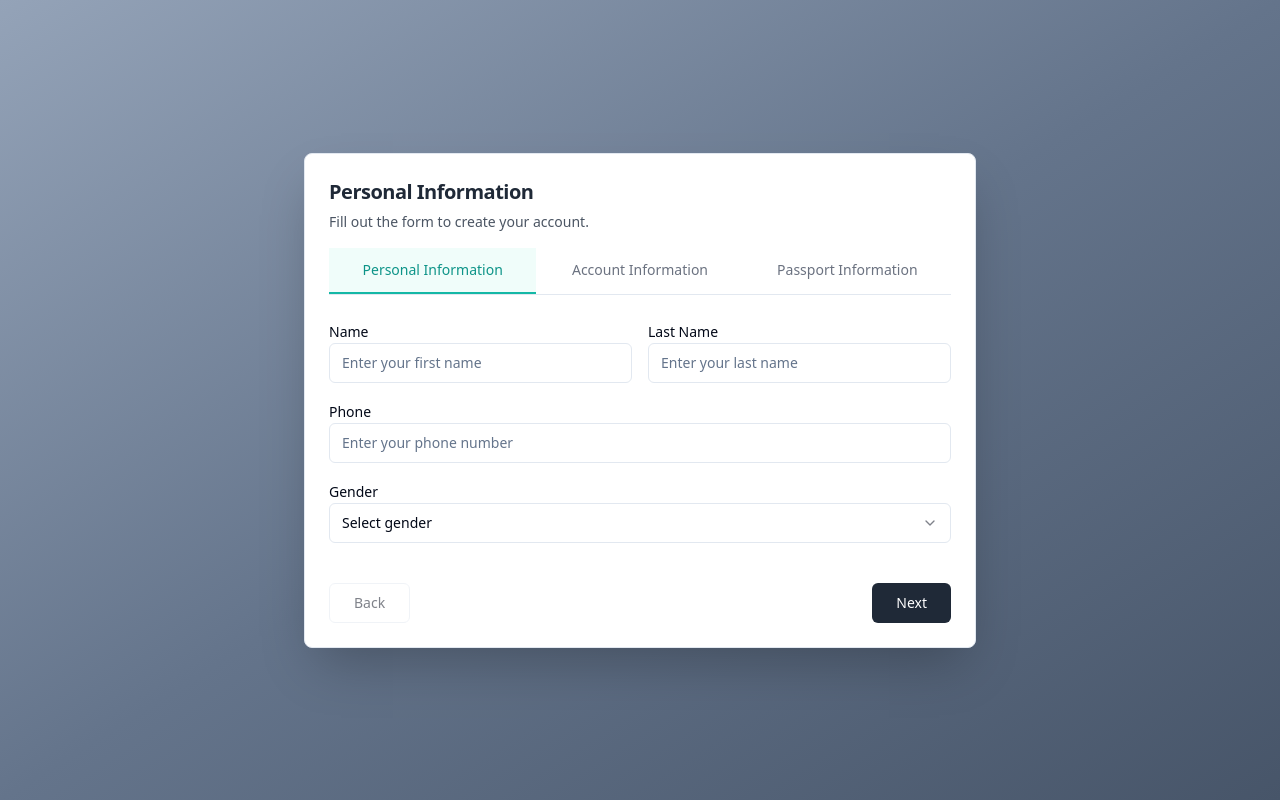
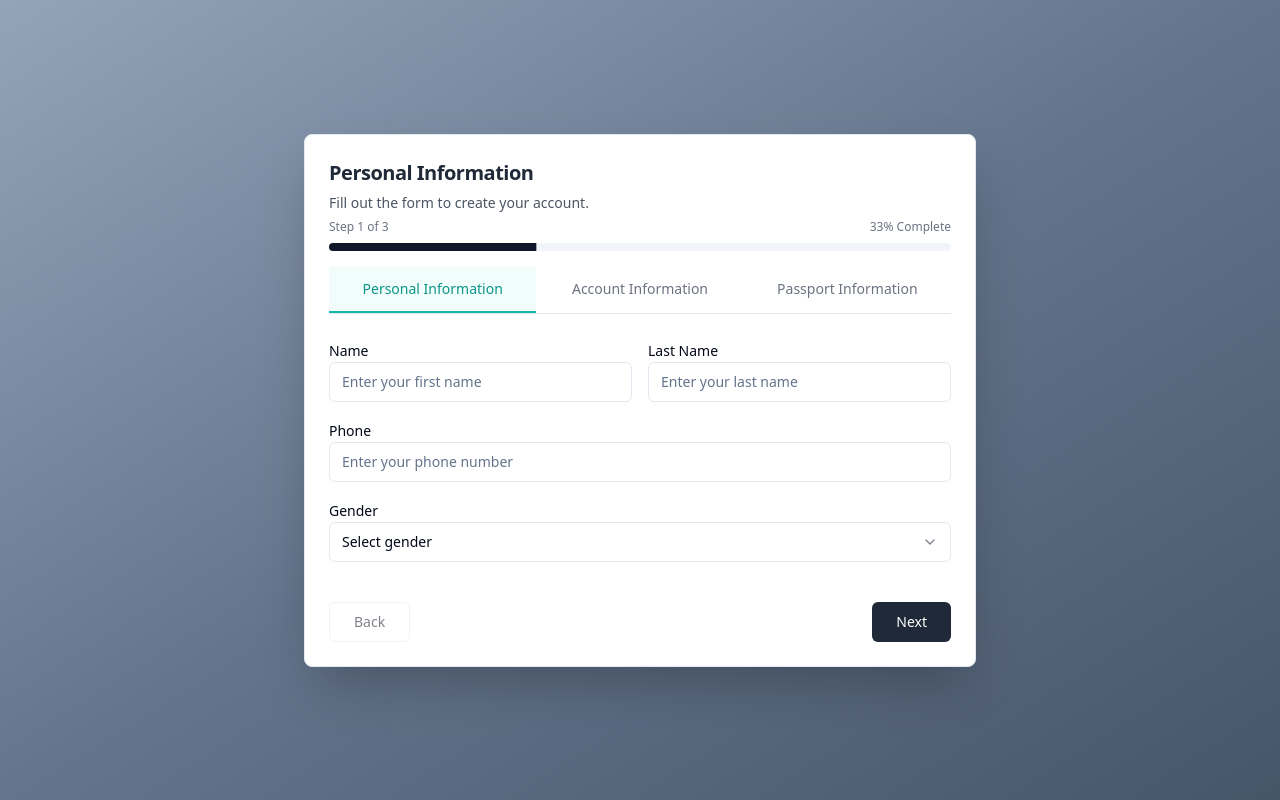
Before and after one commit to AD2708/multi-part, a React (Vite) app: page / in a window 1280 px wide. Built offline with nearby package versions, Linux system fonts and the light colour scheme.

Commit message:
Fix: Remove extra arrows and add progress bar
- Removed the extra arrow from the month dropdown in the calendar component.
- Added a progress bar to the multi-step form to indicate the user's progress through the steps.

```diff
--- a/src/components/MultiStepForm.tsx
+++ b/src/components/MultiStepForm.tsx
@@ -1,3 +1,4 @@
+
 import React, { useState } from 'react';
 import { Button } from '@/components/ui/button';
 import { Card, CardContent, CardHeader, CardTitle } from '@/components/ui/card';
@@ -6,6 +7,7 @@ import { Label } from '@/components/ui/label';
 import { Select, SelectContent, SelectItem, SelectTrigger, SelectValue } from '@/components/ui/select';
 import { Calendar } from '@/components/ui/calendar';
 import { Popover, PopoverContent, PopoverTrigger } from '@/components/ui/popover';
+import { Progress } from '@/components/ui/progress';
 import { CalendarIcon } from 'lucide-react';
 import { format } from 'date-fns';
 import { cn } from '@/lib/utils';
@@ -186,12 +188,25 @@ const MultiStepForm = () => {
     setIsCalendarOpen(false);
   };
 
+  const getProgressValue = () => {
+    return (currentStep / 3) * 100;
+  };
+
   return (
     <div className="min-h-screen bg-gradient-to-br from-slate-400 via-slate-500 to-slate-600 flex items-center justify-center p-4">
       <Card className="w-full max-w-2xl bg-white shadow-2xl">
         <CardHeader className="pb-4">
           <CardTitle className="text-xl font-semibold text-gray-800">Personal Information</CardTitle>
           <p className="text-sm text-gray-600">Fill out the form to create your account.</p>
+
+          {/* Progress Bar */}
+          <div className="mt-4">
+            <div className="flex justify-between text-xs text-gray-500 mb-2">
+              <span>Step {currentStep} of 3</span>
+              <span>{Math.round(getProgressValue())}% Complete</span>
+            </div>
+            <Progress value={getProgressValue()} className="h-2" />
+          </div>
         </CardHeader>
 
         <CardContent className="space-y-6">
--- a/src/components/ui/calendar.tsx
+++ b/src/components/ui/calendar.tsx
@@ -1,6 +1,6 @@
 
 import * as React from "react";
-import { ChevronLeft, ChevronRight, ChevronDown } from "lucide-react";
+import { ChevronLeft, ChevronRight } from "lucide-react";
 import { DayPicker } from "react-day-picker";
 
 import { cn } from "@/lib/utils";
@@ -53,9 +53,6 @@ function Calendar({
   };
 
   const handleDateSelect = (date: Date | undefined) => {
-    if (props.onSelect) {
-      props.onSelect(date);
-    }
     if (onDateSelect) {
       onDateSelect(date);
     }
@@ -69,7 +66,6 @@ function Calendar({
           <Select value={currentMonth.getMonth().toString()} onValueChange={handleMonthChange}>
             <SelectTrigger className="w-24 h-8 text-sm">
               <SelectValue />
-              <ChevronDown className="h-3 w-3" />
             </SelectTrigger>
             <SelectContent className="bg-white">
               {months.map((month, index) => (
```
